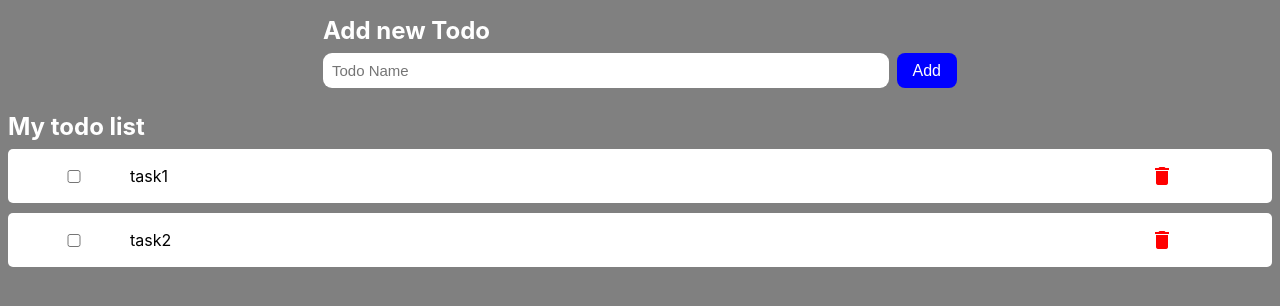
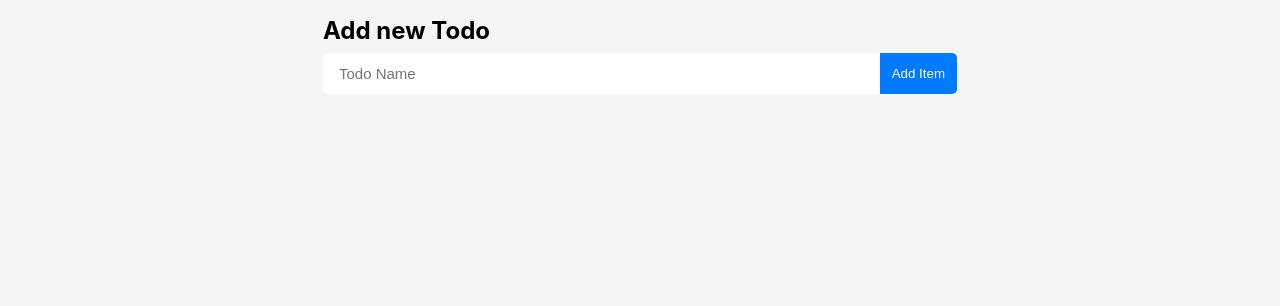
Before and after one commit to fummix/todo-list, a React (Create React App) app: page / in a window 1280 px wide. Shown: the top 306 px of the page. Built offline with nearby package versions, Linux system fonts and the light colour scheme.

Commit message:
Completed the design of the new todo

```diff
--- a/src/App.css
+++ b/src/App.css
@@ -1,150 +1,155 @@
-*{
+* {
     box-sizing: border-box;
     margin: 0;
 }
-body{
-    background-color: grey;
+
+body {
+   background-color:#F5F5F5 ;
     display: flex;
     flex-direction: column;
     min-height: 100vh;
 
 }
-.content{
+
+.content {
     margin: 0 auto;
     padding: 16px 8px;
     width: 100%;
     max-width: 650px;
 }
-.content  h2{
-    font-size: 24px;
-    color: white;
-    margin-bottom: 8px;
+
+.task-form {
+
+    display: flex;
+    align-items: center;
 }
-.task-form{
-    display: flex;
+
+.btn {
+
+
+    background-color: #007bff;
+    color: #fff;
+    border: none;
+    border-radius: 0 5px 5px 0;
+    cursor: pointer;
+    padding: 13px 12px;
 
 }
-/* input,button {
-border: none;
-appearance: none;
-outline: none;
-background-color: none;
-} */
-.btn{
-    padding: 8px 16px;
-    outline: none;
-    border-radius: 8px;
+
+#task-form-input {
+    flex: 1;
+    padding: 8px;
+ border-radius: 5px 0 0 5px;
+ padding: 12px 16px;
+ outline: none;
     border: none;
-    font-size: 16px;
-    color: white;
-    background-color: blue;
-}
-#task-form-input{
-    flex: 1 1 0%;
-    margin-right: 8px;
-    padding: 9px;
-    border-radius: 9px;
-    margin-right: 8px;
-   outline: none;
-   border: none;
     color: gray;
     font-size: 15px;
+    width: 100%;
 
+    margin: 8px 0;
+
+
+    outline: none;
 }
-.task-form-input::placeholder{
+
+.task-form-input::placeholder {
 
     color: grey;
 }
-#task-form-submit{
+
+#task-form-submit {
 
     outline: none;
     border: none;
     background-color: transparent;
     font-weight: 850px;
-    font-size:16px ;
+    font-size: 16px;
     border-radius: 8px;
     color: blue;
     transition: 0.4s;
     cursor: pointer;
-}
-#task-form-submit:hover{
-   color: yellowgreen;
-   opacity: 0.8;
+    padding: 8px 15px;
+    background-color: #007bff;
+
 
 }
-.section{
+
+
+
+.section {
     flex: 1 1 0%;
     margin: 0 auto;
     padding: 16px 8px;
     width: 100%;
     max-width: 650px;
 }
-.main{
-    padding: 8px;
+
+.main {
+    padding: 0px;
+    margin-top: -10px;
 }
-.main h2{
+
+.main h2 {
     font-size: 24px;
     color: white;
-   margin-bottom: 8px;
+    margin-bottom: 8px;
 }
-#task-list .task{
+
+#task-list .task {
     display: flex;
     justify-content: space-between;
     padding: 16px;
     margin-bottom: 16px;
-    background-color:white;
+    background-color: white;
     border-radius: 16px;
     color: gray;
 
 }
-#task-list .task .container .text{
+
+#task-list .task .container .text {
     display: block;
     color: white;
     font-size: 18px;
     width: 100%;
 }
-#task-list .task .icons{
-    display: flex;
-    margin: 0 -4px;
-}
-/* #task-list.container.icons.button{
-    cursor: pointer;
-} */
 
- .edit , .delete{
-    outline: none;
-    border: none;
- }
-.checkinput{
-    margin-right: 10px;
-    margin-top: 10px;
-}
+
+
+
 
 .flex-container {
     list-style-type: none;
     padding: 0;
+    margin-top: 10px;
 }
 
 .row {
     display: flex;
     align-items: center;
-    margin-bottom: 10px; /* Adjust margin as needed */
-    border-radius: 5px;
+    margin-bottom: 10px;
+     border-radius: 5px;
     background-color: #ffff;
-    padding: 15px;
+    padding: 10px;
 }
 
 .row input[type="checkbox"],
 .row .icon {
     flex: 1;
-    margin-right: 5px;
+    margin-right: 2px;
     cursor: pointer;
 }
-.icon{
-    color:red;
-    font-size:24px;
+
+
+.material-icons{
+    color: red;
+    font-size: 18px !important;
+
 }
 
 .row span {
     flex: 10;
+
 }
+input[type="checkbox"] {
+    margin-left: -20px;}
--- a/src/App.js
+++ b/src/App.js
@@ -3,56 +3,59 @@ import { useState, useEffect } from 'react';
 import './App.css';
 
 function App() {
-  const[todoList, setTodoList] = useState([])
-  const[todo, setTodo] = useState({todoName:'', id: todoList.length+1,status:false})
+  const [todoList, setTodoList] = useState([])
+  const [todo, setTodo] = useState({ todoName: '', id: todoList.length + 1, status: false })
   //##################
- const showRecordInForm=(item)=>{
+  const showRecordInForm = (item) => {
     setTodo(item)
   }
   //################Delete Record From todoList
-const deleteRecord=(id)=>{
+  const deleteRecord = (id) => {
     console.log("We retrieve Id for deletion", id)
-  const filteredList = todoList.filter(existingTodo=> existingTodo.id!==id)
+    const filteredList = todoList.filter(existingTodo => existingTodo.id !== id)
     console.log(filteredList)
+    saveToLocalStorage(filteredList)
     setTodoList(filteredList)
-  saveToLocalStorage()
   }
   //#################
   const handleChange = (e) => {
-    const { name, value} = e.target;
+    const { name, value } = e.target;
     setTodo({
       ...todo,
       [name]: value
     });
   };
-  const handleCheckBoxChange = (e) => {
-    const { name, checked} = e.target;
-    console.log(name, checked)
-    setTodo({
-      ...todo,
-      [name]: checked
-    });
+  const handleCheckBoxChange = (e, item) => {
+    const { name, checked } = e.target;
+    console.log(name, checked, item)
+    if(checked){
+      showRecordInForm(item)
+    }
   };
-const saveToLocalStorage =()=>{ // method to save to local storage
-  const todoJson =JSON.stringify(todoList) // converted to json before saving
+  const saveToLocalStorage = (itemList) => { // method to save to local storage
+    const todoJson = JSON.stringify(itemList) // converted to json before saving
     localStorage.setItem("todo", todoJson); // save to local storage
   }
 
-const getFromLocalStorage=()=>{
+  const getFromLocalStorage = () => {
     const itemFromStorage = localStorage.getItem("todo"); // retrieve from storage
-if(itemFromStorage){
+    if (itemFromStorage) {
       const toObject = JSON.parse(itemFromStorage); // convert to normal object
       setTodoList(toObject);
     }
   }
-const AddToList=(event)=>{
+  const AddToList = (event) => {
     event.preventDefault();
+    if (todo.todoName.trim() === '') {
+      alert('Kindly input a todoname');
+      return;
+    }
     todoList.push(todo) // add todo to list
-saveToLocalStorage()
-setTodo({todoName:'',id: todoList.length+1, status: false})
+    saveToLocalStorage(todoList)
+    setTodo({ todoName: '', id: todoList.length + 1, status: false })
   };
 
-  useEffect(()=>{
+  useEffect(() => {
     getFromLocalStorage()
   }, []);
 
@@ -62,78 +65,34 @@ setTodo({todoName:'',id: todoList.length+1, status: false})
       <div className="content">
         <h2>Add new Todo</h2>
 
-          <form  className="task-form" onSubmit={AddToList}>
+        <form className="task-form" onSubmit={AddToList}>
 
 
           <input type="text" name="todoName" placeholder="Todo Name" id="task-form-input" value={todo.todoName}
-             onChange={handleChange}/>
+            onChange={handleChange} />
 
-            <button  type='submit' className="btn" >Add</button>
+          <button type='submit' className="btn" >Add Item</button>
 
         </form>
-        </div>
-        <section>
-          <div className="main">
-            <h2>My todo list</h2>
-            <div id="task-list">
-  {todoList.length > 0 ? (
+        <section className='main'>
+
+
+          <ul className="flex-container" >
+            {
               todoList.map((item) => (
-      <div className="task" key={item.id}>
-        {/* <div className="container">
-          <p style={{textDecoration: item.status?'line-through':'none'}}>{item.todoName}</p>
-        </div> */}
-        {/* <div className="icons">
-                  <button onClick={()=>showRecordInForm(item)}
-            className="edit"
-            style={{
-              backgroundColor: "blue",
-              color: "white",
-              padding: "8px 16px",
-              borderRadius: "8px"
-            }}
-          >
-            Edit
-          </button>
-          <button onClick={()=> deleteRecord(item.id)}
-            className="delete"
-            style={{
-              backgroundColor: "blue",
-              color: "white",
-              padding: "8px 16px",
-              borderRadius: "8px",
-              marginLeft: "5px"
-            }}
-          >
-            Delete
-          </button>
-        </div> */}
-      </div>
-    ))
-  ) : (
-    // <p> No tasks available</p>
-    <div>
-        {/* <div className="container"> */}
-            <ul className="flex-container">
-                <li className="row">
-                    <input type="checkbox" className="sm1" />
-                    <span className="sm10">task1</span>
-                    <i className="material-icons icon">delete</i>
+
+                <li className="row" key={item.id} >
+                  <input type="checkbox" className="sm1" id="myCheckbox" name="status" onChange={(event) => handleCheckBoxChange(event, item)} />
+                  <span className="sm10">{item.todoName}</span>
+                  <i className="material-icons icon" style={{ "marginRight": "-40px" }} onClick={() => deleteRecord(item.id)}>delete</i>
                 </li>
-                <li className="row">
-                    <input type="checkbox" className="sm1" />
-                    <span className="sm10">task2</span>
-                    <i className="material-icons icon">delete</i>
-                </li>
-
+              )
+              )}
           </ul>
 
-        </div>
-    // </div>
-  )}
+        </section>
       </div>
 
-          </div>
-        </section>
 
     </div>
 
```
Lines whose indentation alone changed are shown as unchanged.
